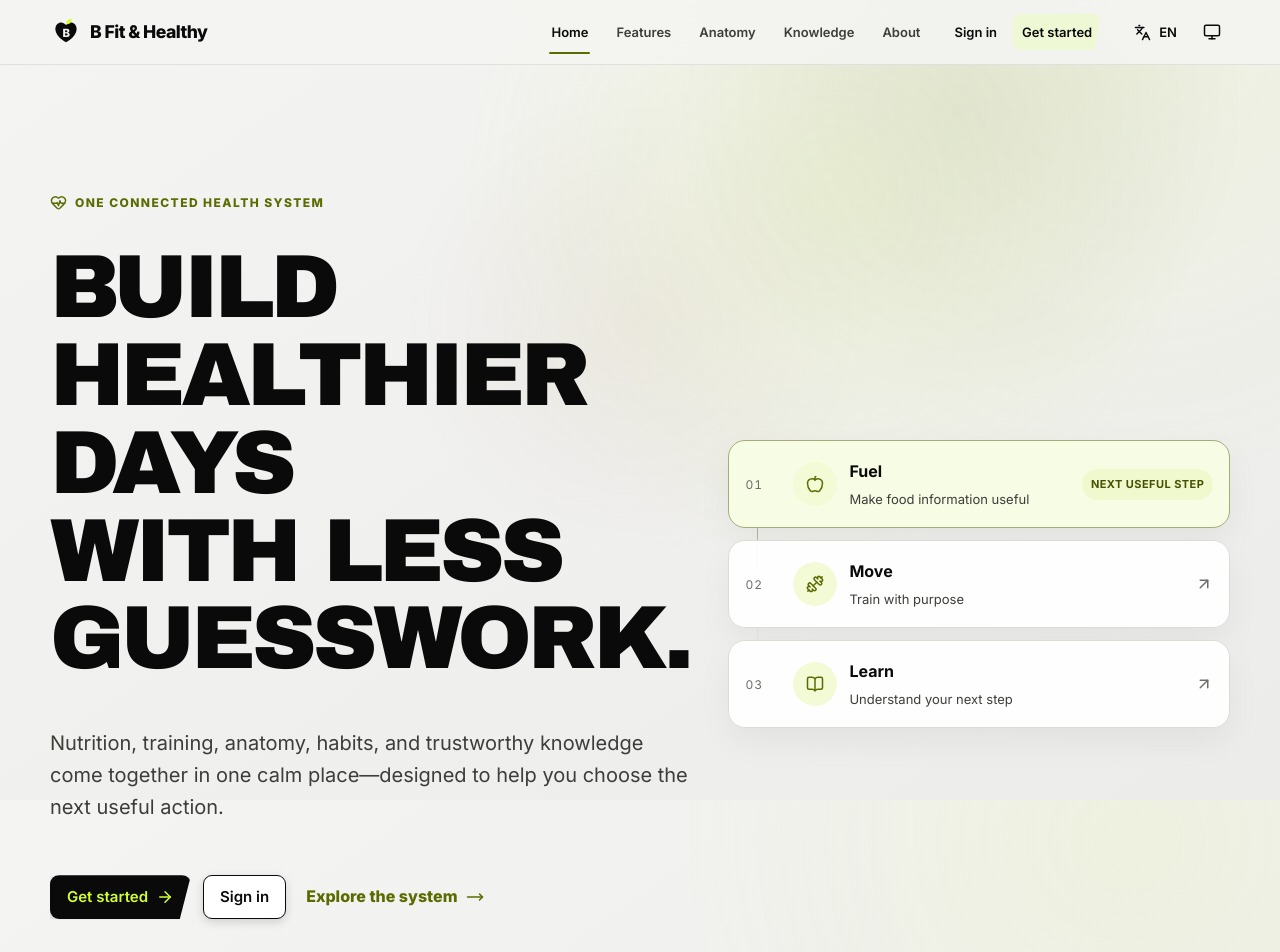
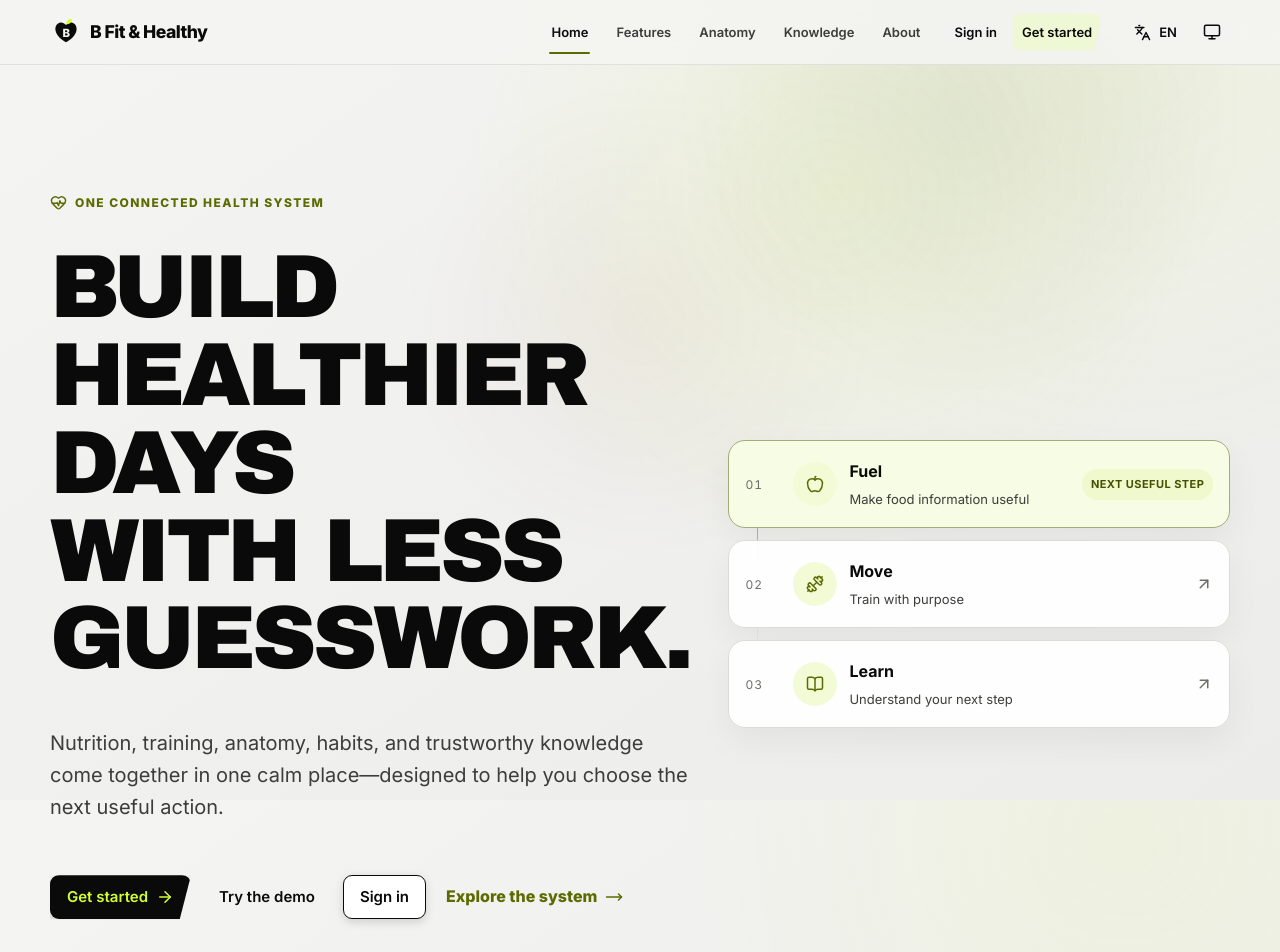
Before and after one commit to bojan09/b-fit-and-healthy, a Next.js app: page / in a window 1280 px wide. Shown: the top 952 px of the page. Built offline with nearby package versions, Linux system fonts and the light colour scheme; no server answers.

Commit message:
feat(landing): add Try the demo CTA to hero

```diff
--- a/src/app/(marketing)/page.tsx
+++ b/src/app/(marketing)/page.tsx
@@ -33,7 +33,7 @@ export default async function HomePage() {
         <p className="eyebrow"><HeartPulse aria-hidden="true" size={17} />{c.home.eyebrow}</p>
         <h1 id="hero-title">{c.home.title}</h1>
         <p className="lede">{c.home.body}</p>
-        <div className="action-row hero-account-actions"><Button asChild size="lg"><Link href="/sign-up">{c.nav.getStarted}<ArrowRight aria-hidden="true" size={18} /></Link></Button><Button asChild size="lg" variant="secondary"><Link href="/sign-in">{c.nav.signIn}</Link></Button><Link className="text-link" href="/features">{c.common.explore}<MoveRight aria-hidden="true" size={18} /></Link></div>
+        <div className="action-row hero-account-actions"><Button asChild size="lg"><Link href="/sign-up">{c.nav.getStarted}<ArrowRight aria-hidden="true" size={18} /></Link></Button><Button asChild size="lg" variant="quiet"><Link href="/demo/today">{c.home.tryDemoLabel}</Link></Button><Button asChild size="lg" variant="secondary"><Link href="/sign-in">{c.nav.signIn}</Link></Button><Link className="text-link" href="/features">{c.common.explore}<MoveRight aria-hidden="true" size={18} /></Link></div>
         <p className="supporting-note">{c.common.educational}</p>
       </div>
       <GuidedHealthPath locale={locale} />
```
